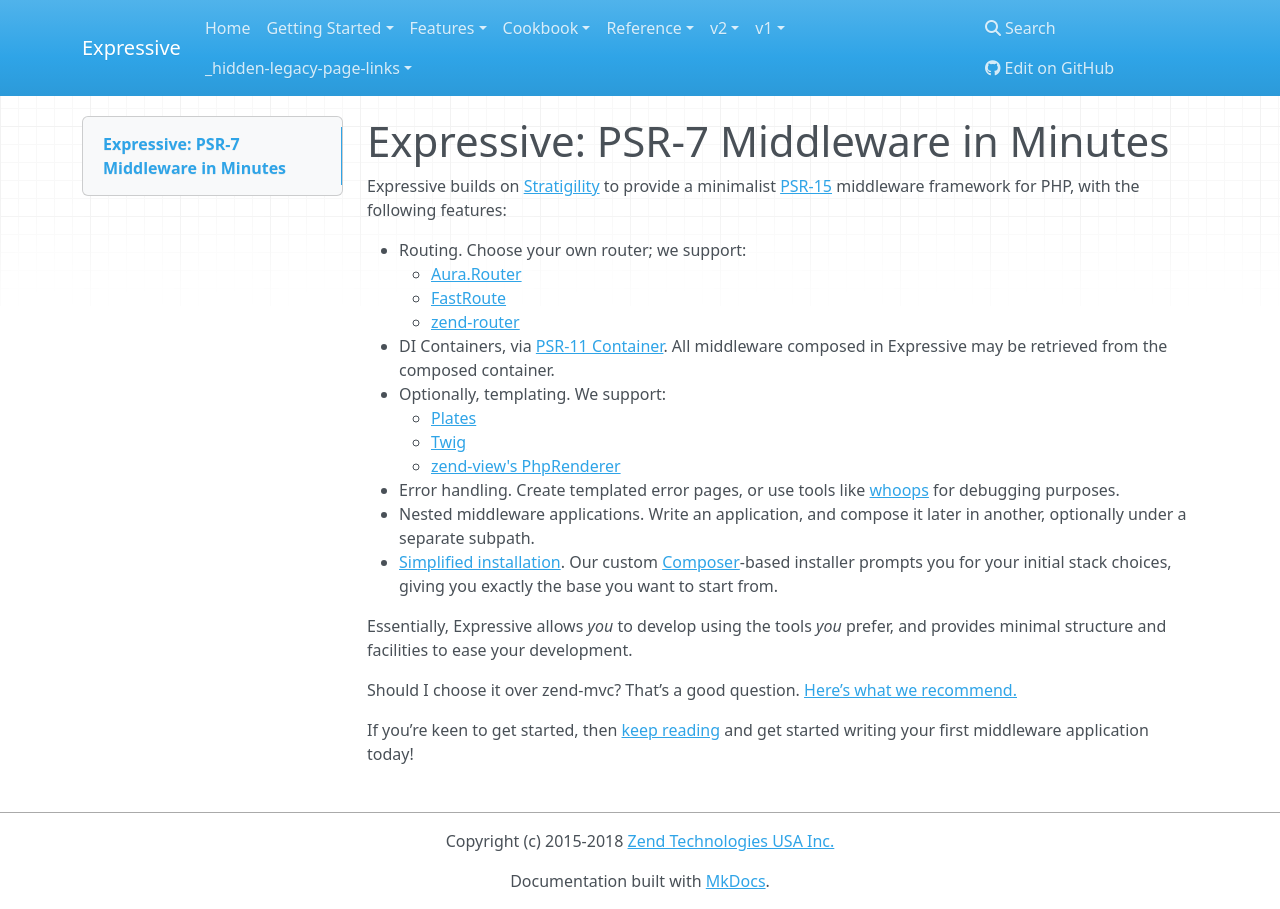
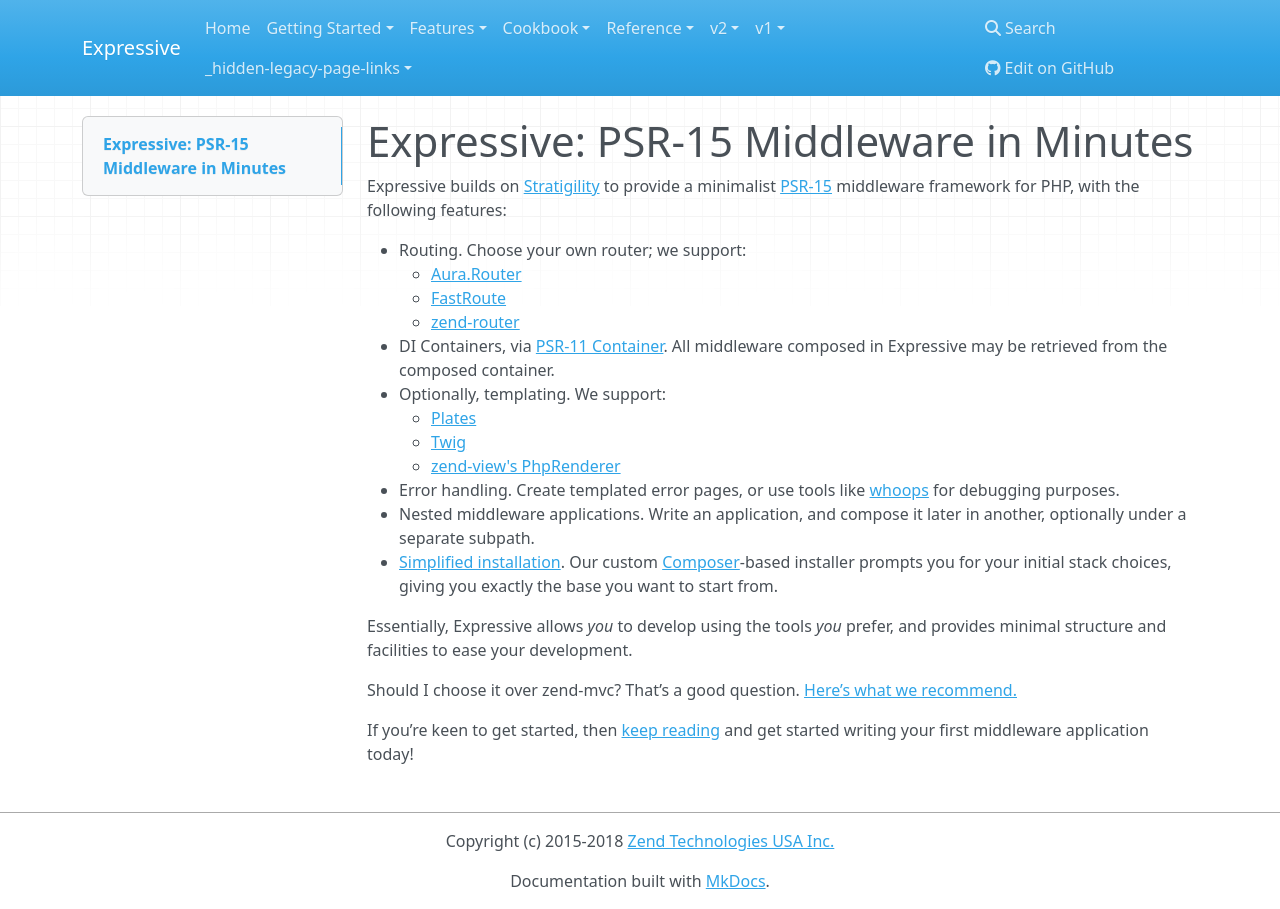
Before and after one commit to zendframework/zend-expressive, an MkDocs documentation site: the page built from docs/book/v3/index.md, in a window 1280 px wide. Built offline with MkDocs 1.6.1, drawn with Linux system fonts in a browser that asks for light colours; nearby versions of some CDN libraries; old or Windows-style settings are respelled for this version of MkDocs.

Commit message:
Update text to PSR-15 Middleware and PSR-7 HTTP Messages

```diff
--- a/composer.json
+++ b/composer.json
@@ -8,6 +8,7 @@
         "psr",
         "psr-7",
         "psr-11",
+        "psr-15",
         "expressive",
         "zf",
         "zendframework",
--- a/docs/book/index.html
+++ b/docs/book/index.html
@@ -2,7 +2,7 @@
   <div class="jumbotron">
     <h1>Expressive</h1>
 
-    <p>PSR-7 Middleware in Minutes</p>
+    <p>PSR-15 Middleware in Minutes</p>
 
     <pre><code class="language-bash">$ composer create-project zendframework/zend-expressive-skeleton expressive</code></pre>
   </div>
@@ -26,7 +26,7 @@
       <div class="panel"><div class="panel-content center-block">
         <img src="images/lambda.png" alt="Middleware" /><br />
 
-        <h3>Middleware</h3>
+        <h3>PSR-15 Middleware</h3>
 
         <p>
           Create <a href="https://docs.zendframework.com/zend-stratigility/middleware/">middleware</a>
--- a/docs/book/v3/index.md
+++ b/docs/book/v3/index.md
@@ -1,4 +1,4 @@
-# Expressive: PSR-7 Middleware in Minutes
+# Expressive: PSR-15 Middleware in Minutes
 
 Expressive builds on [Stratigility](https://docs.zendframework.com/zend-stratigility/)
 to provide a minimalist [PSR-15](http://www.php-fig.org/psr/psr-15/) middleware
```
Also changed, not shown: other parts of docs/book/index.html (+1 -1 lines).
